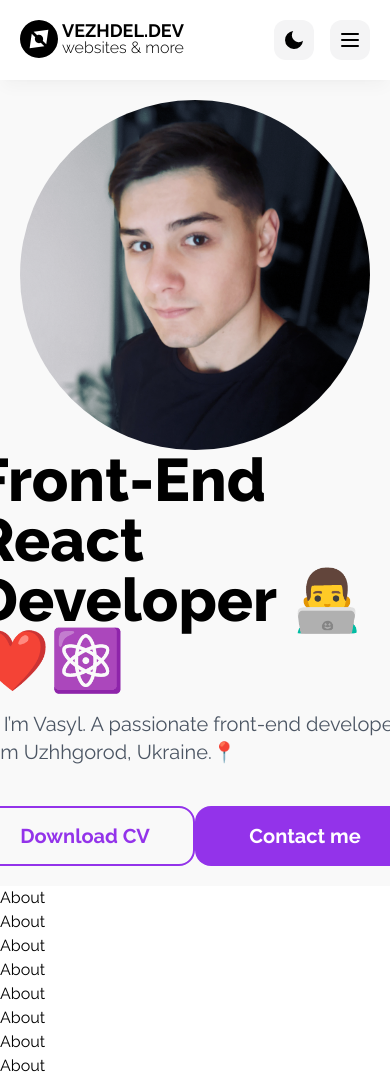
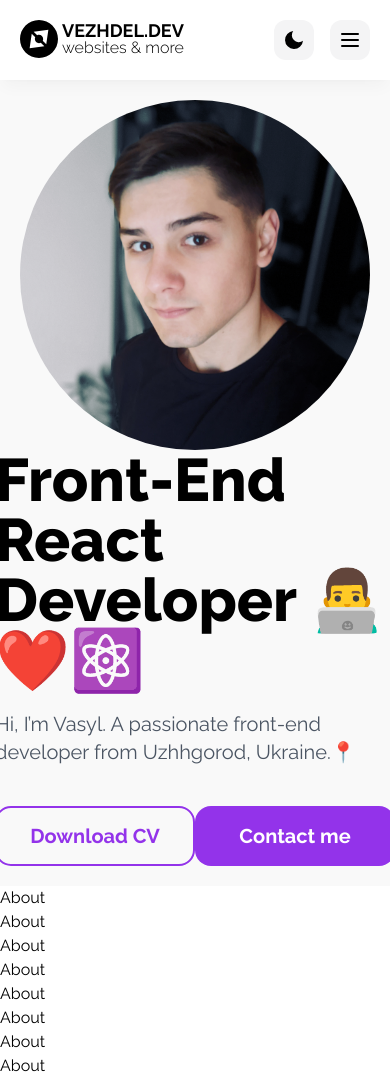
Before and after one commit to vezhdelit/nextjs-vezhdelit-portfolio, a Next.js app: page / in a window 390 px wide. Shown: the top 1081 px of the page. Built offline with nearby package versions, Linux system fonts and the light colour scheme.

Commit message:
fix: button device adaptation fix

```diff
--- a/components/Hero.tsx
+++ b/components/Hero.tsx
@@ -18,11 +18,11 @@ const Hero = () => {
           <div className="flex flex-row  justify-between mt-10">
             <CustomButton
               text="Download CV"
-              className=" text-purple-600  border-2 border-purple-600  rounded-2xl text-xl font-bold min-w-[220px] min-h-[60px] "
+              className=" text-purple-600  border-2 border-purple-600  rounded-2xl text-xl font-bold min-w-[200px] md:min-w-[220px] min-h-[60px] "
             />
             <CustomButton
               text="Contact me"
-              className=" text-white  bg-purple-600  rounded-2xl text-xl font-bold min-w-[220px] min-h-[60px] "
+              className=" text-white  bg-purple-600  rounded-2xl text-xl font-bold min-w-[200px] md:min-w-[220px]  min-h-[60px] "
             />
           </div>
         </div>
```
